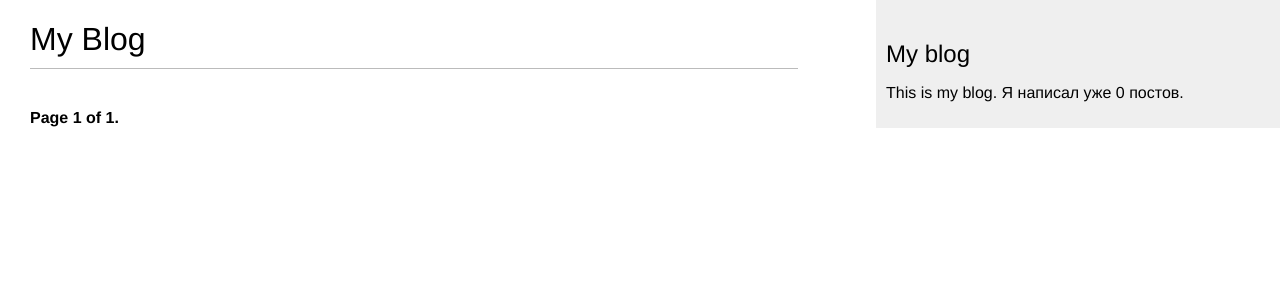
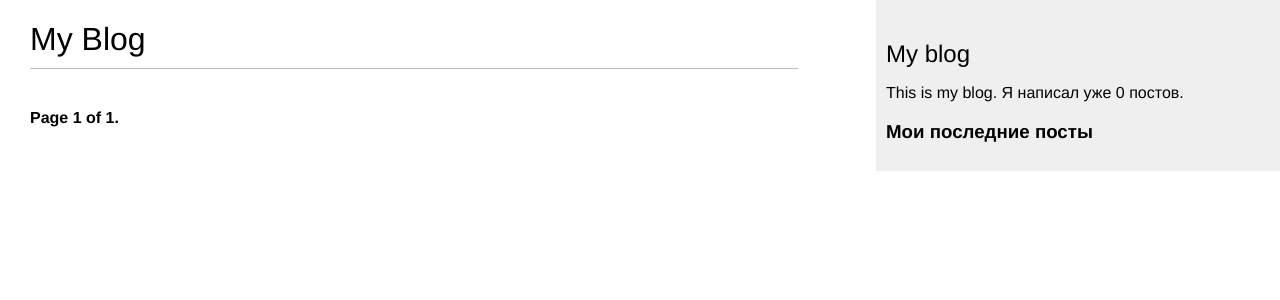
Before and after one commit to DudchenkoDV/myBlog, a Django app: page /blog/ in a window 1280 px wide. Shown: the top 300 px of the page. Run offline with Django 4.2, Linux system fonts and the light colour scheme; data that the repository does not hold is empty.

Commit message:
add show_latest_posts in base.html

```diff
--- a/mysite/blog/templates/blog/base.html
+++ b/mysite/blog/templates/blog/base.html
@@ -17,6 +17,8 @@
         This is my blog.
         Я написал уже {% total_posts %} постов.
     </p>
+    <h3>Мои последние посты</h3>
+    {% show_latest_posts %}
   </div>
 </body>
 </html>
```
